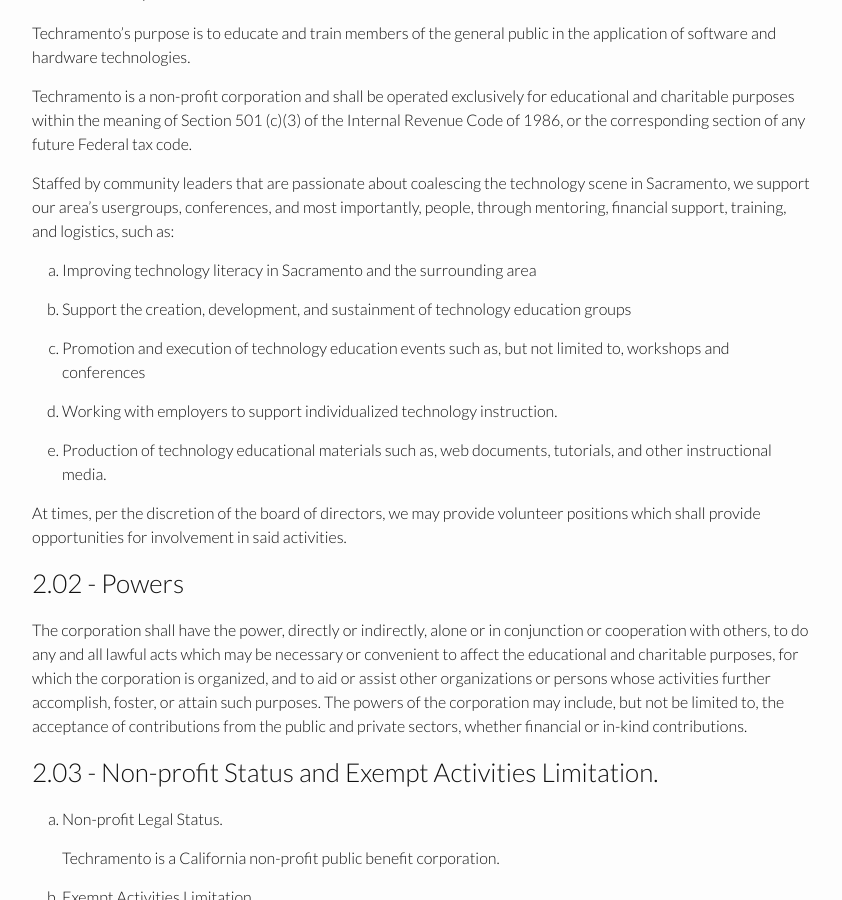
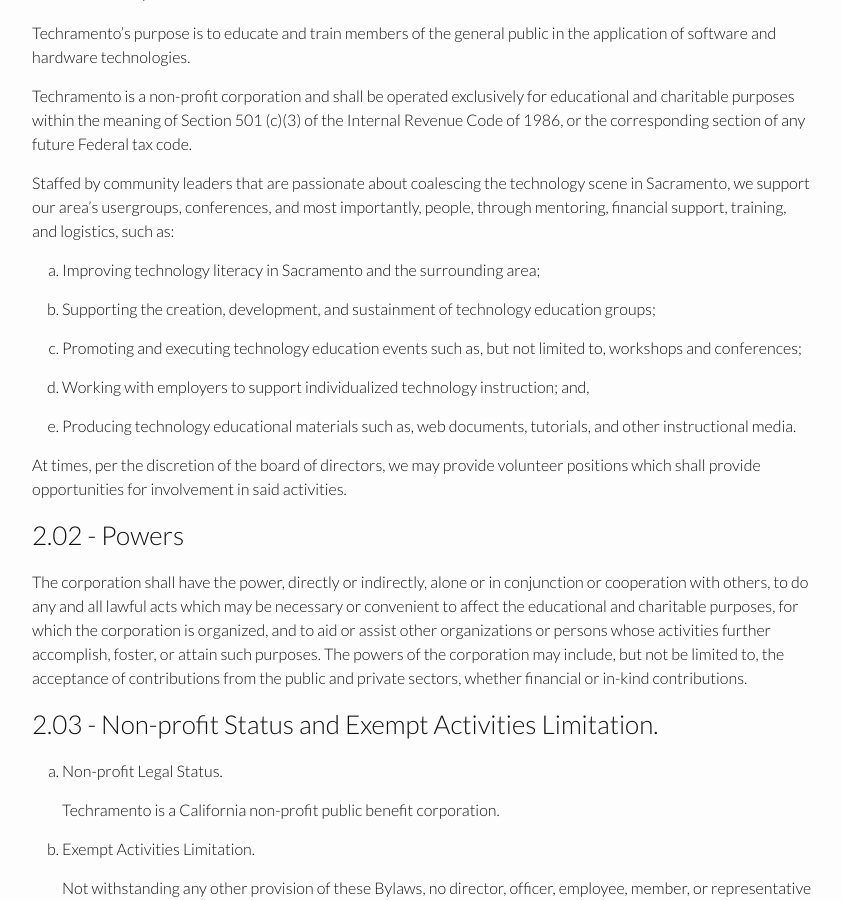
Before and after one commit to techramento/techramento.github.io, a Jekyll site: the page built from BYLAWS.md, in a window 1280 px wide and 900 px high, scrolled down 556 px. Shown: the whole window, without its empty margins (218-1060 px from the left). Built offline with Jekyll 4.4.1, drawn with Linux system fonts in a browser that asks for light colours.

Commit message:
Tense and grammatical changes
Per @roughani's law-knowledgable friend.

```diff
--- a/BYLAWS.md
+++ b/BYLAWS.md
@@ -30,15 +30,15 @@
 
 Staffed by community leaders that are passionate about coalescing the technology scene in Sacramento, we support our area's usergroups, conferences, and most importantly, people, through mentoring, financial support, training, and logistics, such as:
 
-1. Improving technology literacy in Sacramento and the surrounding area
+1. Improving technology literacy in Sacramento and the surrounding area;
 
-1. Support the creation, development, and sustainment of technology education groups
+1. Supporting the creation, development, and sustainment of technology education groups;
 
-1. Promotion and execution of technology education events such as, but not limited to, workshops and conferences
+1. Promoting and executing technology education events such as, but not limited to, workshops and conferences;
 
-1. Working with employers to support individualized technology instruction.
+1. Working with employers to support individualized technology instruction; and,
 
-1. Production of technology educational materials such as, web documents, tutorials, and other instructional media.
+1. Producing technology educational materials such as, web documents, tutorials, and other instructional media.
 
 At times, per the discretion of the board of directors, we may provide volunteer positions which shall provide opportunities for involvement in said activities.
 
```
